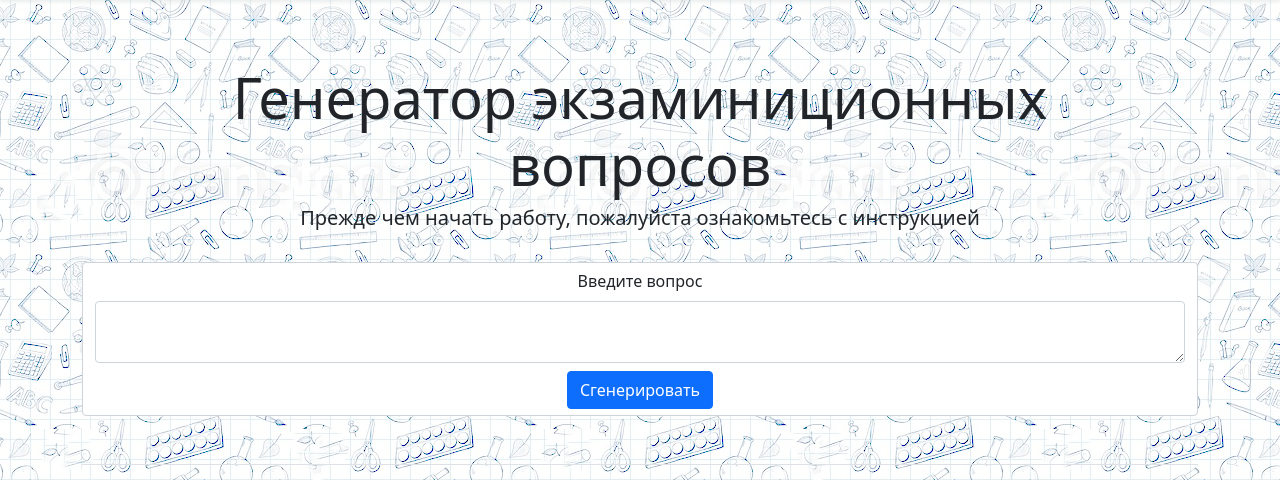
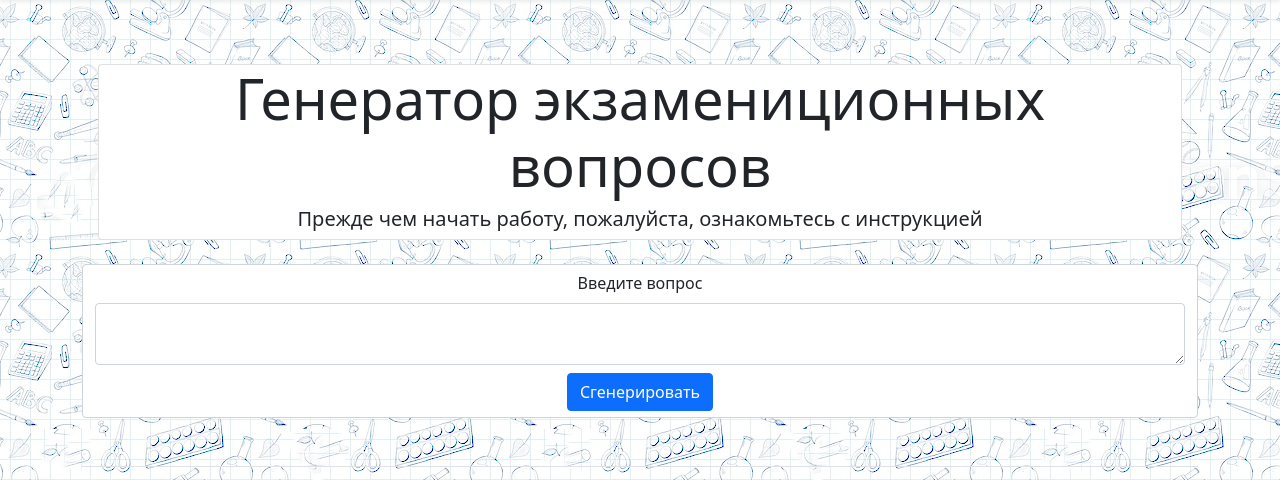
Before and after one commit to kdovlet777/generator, a Django app: page / in a window 1280 px wide. Shown: the part 71-551 px from the top of the page. Run offline with Django 3.2, Linux system fonts and the light colour scheme; some libraries are stand-ins or nearby versions.

Commit message:
Мелкие исправления

```diff
--- a/taslama/apps/questions/templates/base.html
+++ b/taslama/apps/questions/templates/base.html
@@ -31,8 +31,10 @@
       </div>
     {% endfor %}
 {% endif %}
-    <h1 class="display-4">Генератор экзаминиционных вопросов</h1>
-    <h6 class="lead"><b>Прежде чем начать работу, пожалуйста ознакомьтесь с инструкцией</b></h6>
+    <div class="card">
+    <h1 class="display-4">Генератор экзамениционных вопросов</h1>
+    <h6 class="lead"><b>Прежде чем начать работу, пожалуйста, ознакомьтесь с инструкцией</b></h6>
+    </div>
   </div>
 
   <div class="mb-3 text-center">
@@ -43,12 +45,13 @@
     	<button class="btn btn-primary mt-2">Сгенерировать</button>
     </form>
     {% if question.generated %}
+    <div class="card p-2">
     {{question.generated | linebreaks}}
     <a href="{% url 'sendemail' %}">
      <button class="btn btn-success mt-2">Отправить</button>
    </a>
 
-
+    </div>
     {% endif %}
   </div>
 
```
Also changed, not shown: taslama/apps/questions/templates/info.html (+7 -7 lines), db.sqlite3.
